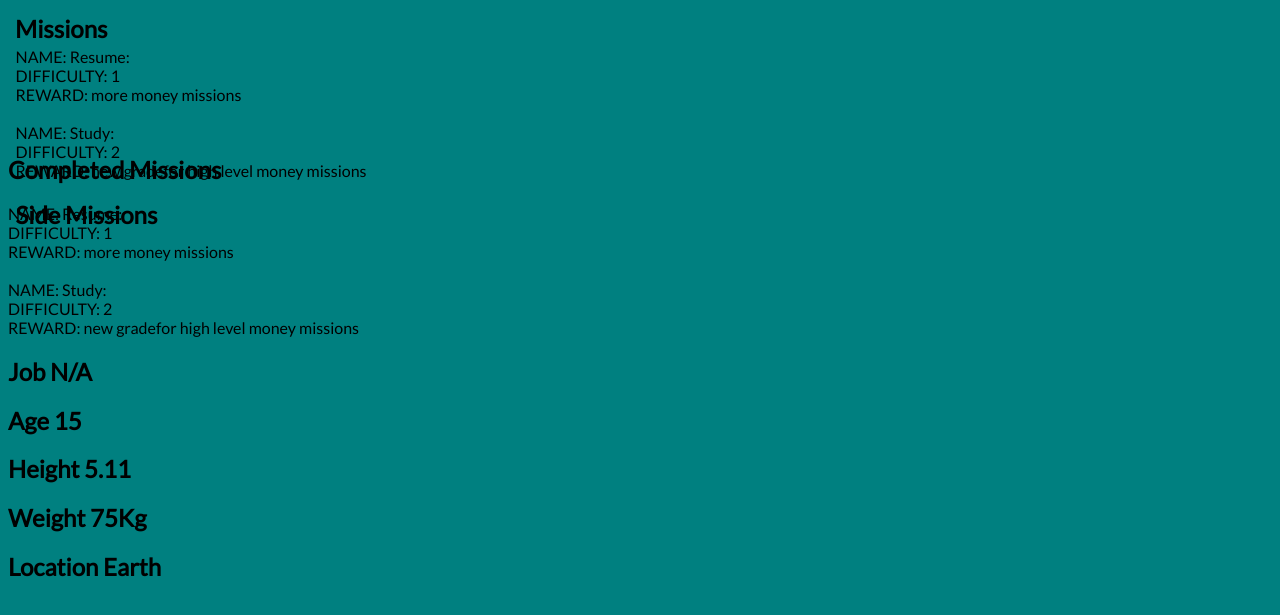
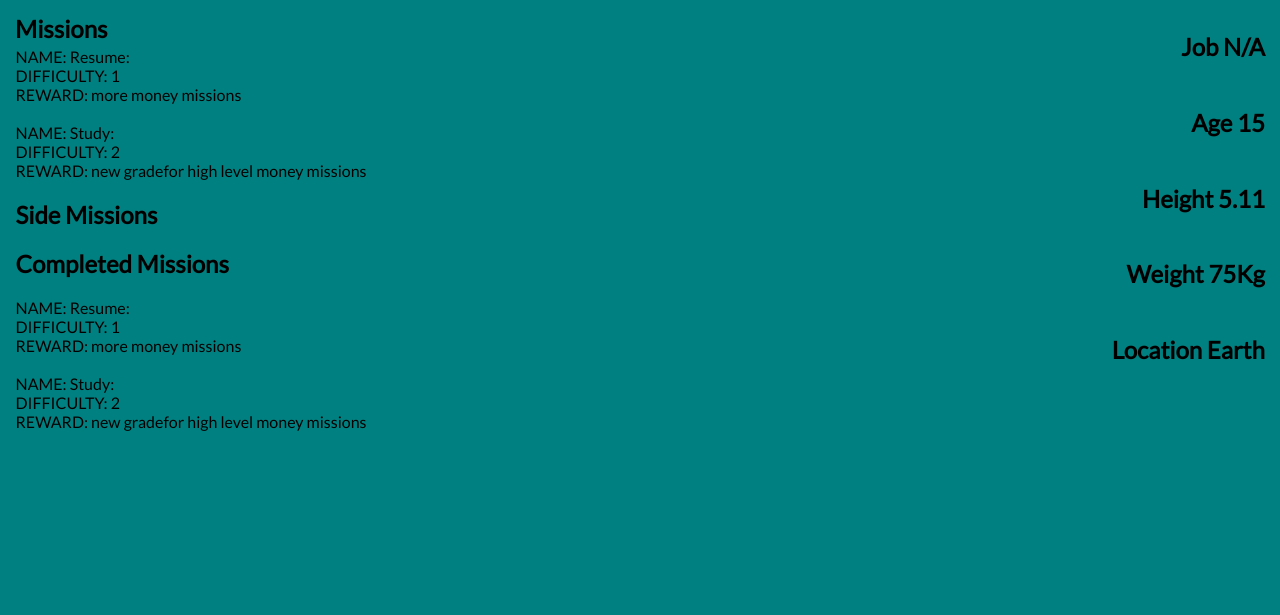
Before and after one commit to Branles/videogamelifestats, a plain HTML site: page index.html in a window 1280 px wide. Shown: the part 63-678 px from the top of the page. Drawn offline with Linux system fonts and the light colour scheme.

Commit message:
Update Home.css

```diff
--- a/Home.css
+++ b/Home.css
@@ -2,7 +2,7 @@
 font-family: 'Lato', sans-serif;}
 
 .aprime {
-    background-color: teal;}
+background-color: teal;}
 
 .a {
 color: black;
@@ -34,3 +34,38 @@ left: 0.2cm;}
 position: relative;
 top: 2.5cm;
 left: 0.2cm;}
+
+.g {
+position: relative;
+top: 2.5cm;
+left: 0.2cm;}
+
+.h {
+position: relative;
+top: 2.5cm;
+left: 0.2cm;}
+
+.i {
+position: absolute;
+top: 2cm;
+right: 0.4cm;}
+
+.j {
+position: absolute;
+top: 4cm;
+right: 0.4cm;}
+
+.k {
+position: absolute;
+top: 6cm;
+right: 0.4cm;}
+
+.l {
+position: absolute;
+top: 8cm;
+right: 0.4cm;}
+
+.m {
+position: absolute;
+top: 10cm;
+right: 0.4cm;}
```
